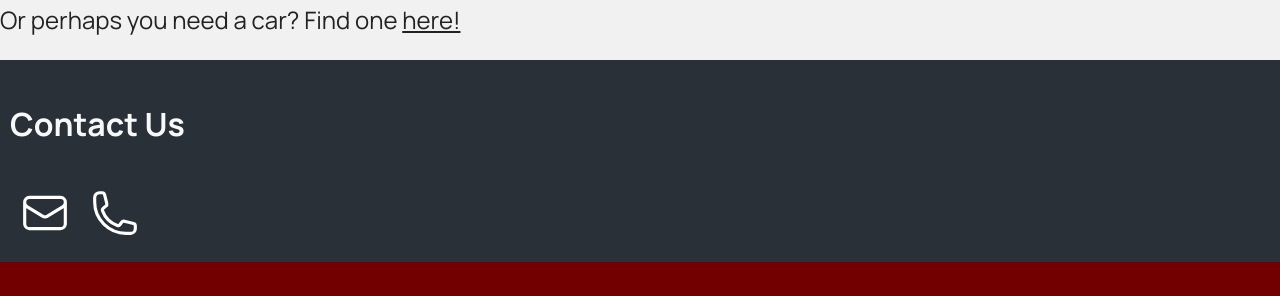
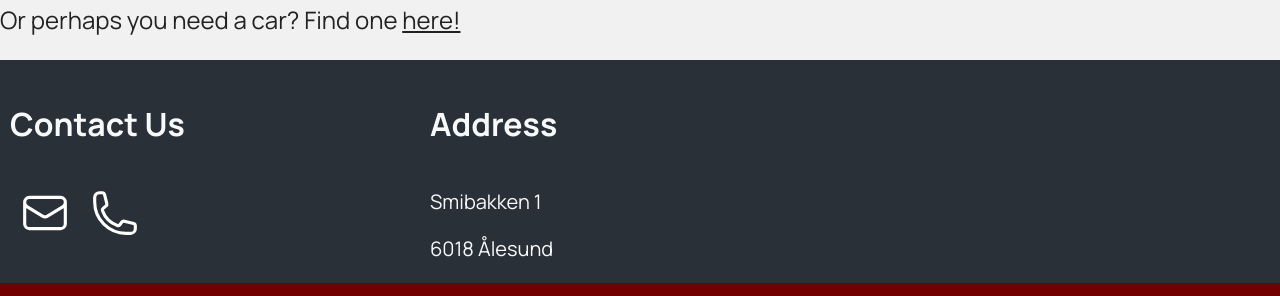
Before and after one commit to Nezerpz/IDATA2301-Project-2025, a React (Vite) app: page / in a window 1280 px wide. Shown: the part 1244-1540 px from the top of the page. Built offline with nearby package versions, Linux system fonts and the light colour scheme; a web font is replaced by a local one.

Commit message:
Added address on footer while i remembered

```diff
--- a/src/App.jsx
+++ b/src/App.jsx
@@ -88,6 +88,7 @@ function App() {
       <footer>
         <div id="footer-content">
           <div className="row">
+              <div className={"col-4"}>
                 <h3 id="contactHeading">Contact Us</h3>
                 <Link to="mailto:clarkson@rentalroulette.fr">
                   <svg xmlns="http://www.w3.org/2000/svg" fill="none" viewBox="0 0 24 24" strokeWidth="1.5" stroke="white" className="footer-icon">
@@ -100,6 +101,12 @@ function App() {
                  </svg>
                 </Link>
               </div>
+              <div className={"address-container col-4"}>
+                  <h3 id={"address-header"}>Address</h3>
+                  <p id={"address-street"}> Smibakken 1 </p>
+                  <p id={"address-city"}> 6018 Ålesund </p>
+              </div>
+          </div>
         </div>
           <div className="row" id="disclaimer">
             <p>This website is a result of a university group project, performed in the course IDATA2301 Web technologies, at NTNU. All the information provided here is a result of imagination. Any resemblance with real companies or products is a coincidence.</p>
--- a/src/static/css/footer.css
+++ b/src/static/css/footer.css
@@ -25,3 +25,24 @@ footer{
     font-size: 125%;
     color: var(--heading-color-light);
 }
+
+.address-container {
+    display: flex;
+    flex-direction: column;
+}
+
+#address-header{
+    color: var(--heading-color-light);
+}
+
+#address-street{
+    font-size: 1.25rem;
+    color: var(--heading-color-light);
+    margin: 10px 0;
+}
+
+#address-city{
+    font-size: 1.25rem;
+    color: var(--heading-color-light);
+    margin: 10px 0;
+}
```
Lines whose indentation alone changed are shown as unchanged.
